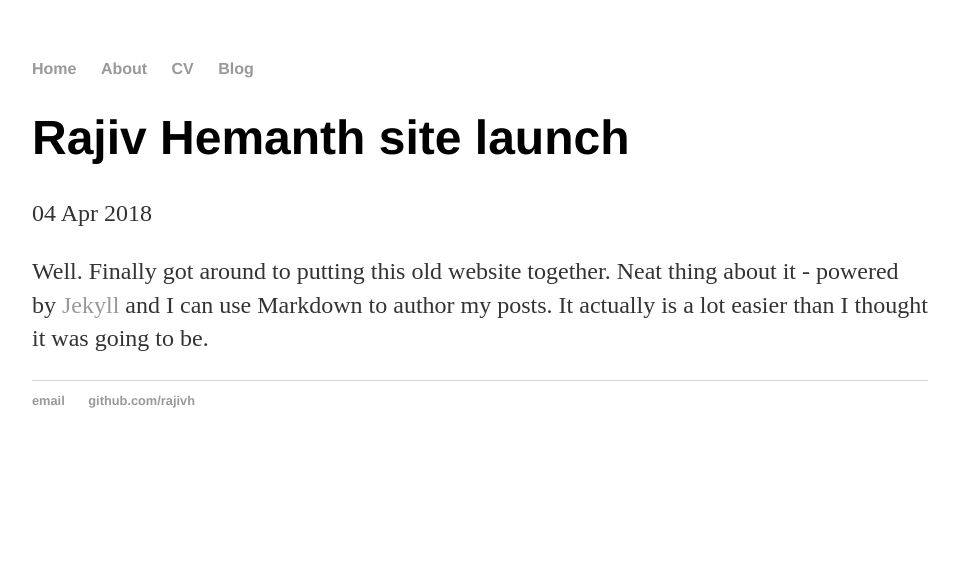
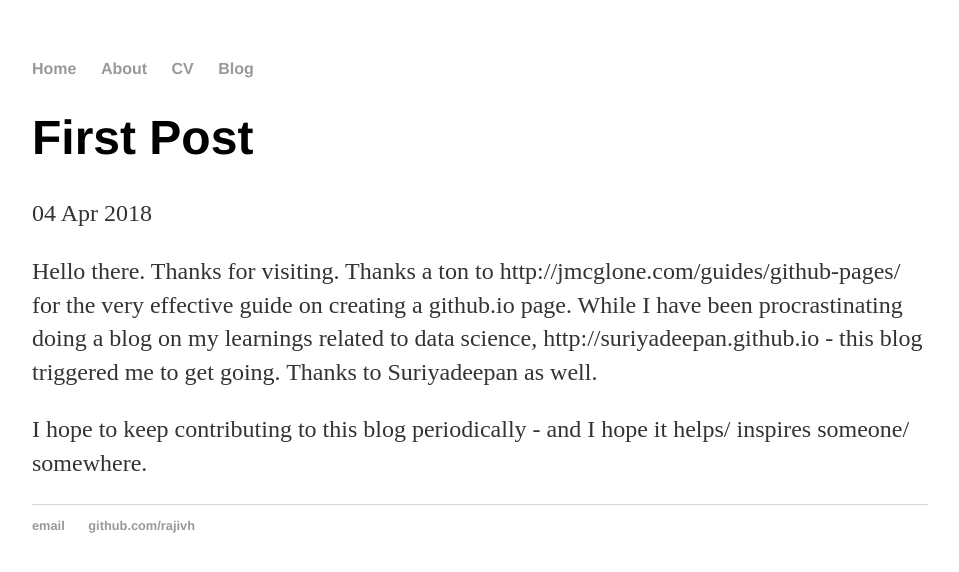
Before and after one commit to Rajivh/rajivh.github.io, a Jekyll site: the page built from _posts/2018-04-04-Site Launch.md, in a window 1280 px wide. Shown: the top 572 px of the page, without its empty margins (160-1119 px from the left). Built offline with Jekyll 4.4.1, drawn with Linux system fonts in a browser that asks for light colours.

Commit message:
Update 2018-04-04-Site Launch.md

```diff
--- a/_posts/2018-04-04-Site Launch.md
+++ b/_posts/2018-04-04-Site Launch.md
@@ -1,7 +1,9 @@
 ---
 layout: post
-title: "Rajiv Hemanth site launch"
+title: "First Post"
 date: 2018-04-04
 ---
 
-Well. Finally got around to putting this old website together. Neat thing about it - powered by [Jekyll](http://jekyllrb.com) and I can use Markdown to author my posts. It actually is a lot easier than I thought it was going to be.
+Hello there. Thanks for visiting. Thanks a ton to http://jmcglone.com/guides/github-pages/ for the very effective guide on creating a github.io page. While I have been procrastinating doing a blog on my learnings related to data science, http://suriyadeepan.github.io - this blog triggered me to get going. Thanks to Suriyadeepan as well.
+
+I hope to keep contributing to this blog periodically - and I hope it helps/ inspires someone/ somewhere.
```
